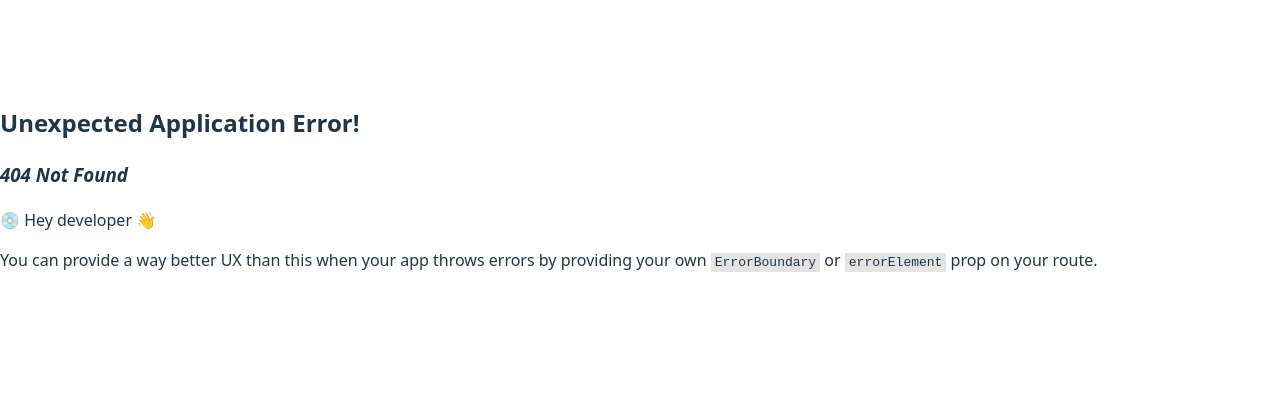
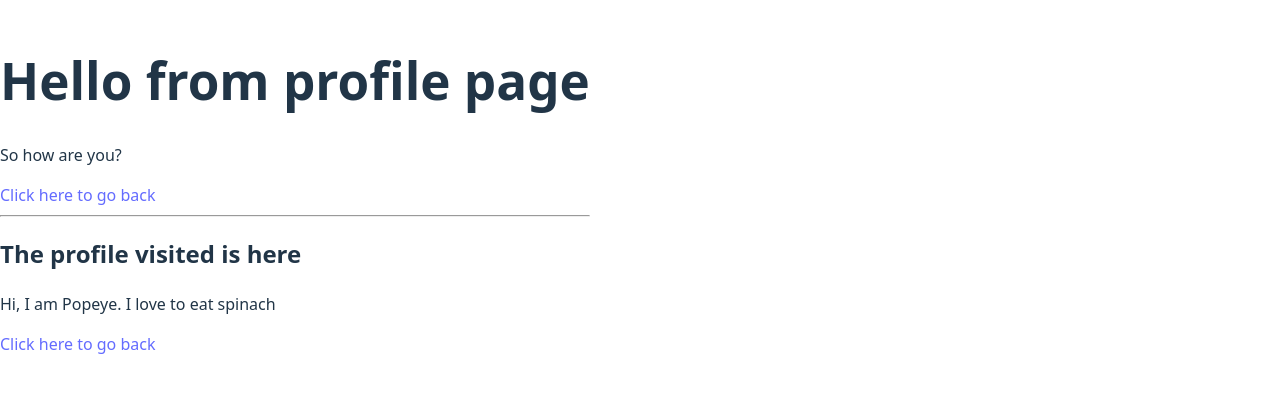
Before and after one commit to nickonyi/React-Routing, a React (Vite) app: page /profile/Popeye in a window 1280 px wide. Before the commit this address had no page. Shown: the part 213-606 px from the top of the page. Built offline with nearby package versions, Linux system fonts and the light colour scheme.

Commit message:
react router

```diff
--- /dev/null
+++ b/src/components/Popeye.jsx
@@ -0,0 +1,10 @@
+import { Link } from 'react-router-dom';
+
+export default function Popeye() {
+  return (
+    <>
+      <p>Hi, I am Popeye. I love to eat spinach</p>
+      <Link to="/">Click here to go back</Link>
+    </>
+  );
+}
--- a/src/components/Profile.jsx
+++ b/src/components/Profile.jsx
@@ -1,8 +1,15 @@
+import { Link } from 'react-router-dom';
+import { Outlet } from 'react-router-dom';
+
 export default function Profile() {
   return (
     <div>
       <h1>Hello from profile page</h1>
       <p>So how are you?</p>
+      <Link to="/">Click here to go back</Link>
+      <hr />
+      <h2>The profile visited is here</h2>
+      <Outlet />
     </div>
   );
 }
--- /dev/null
+++ b/src/components/Spinach.jsx
@@ -0,0 +1,10 @@
+import { Link } from 'react-router-dom';
+
+export default function Spinach() {
+  return (
+    <>
+      <p>Hi, I am Spinach. Popeye loves to eat me!</p>
+      <Link to="/">Click here to go back</Link>
+    </>
+  );
+}
--- a/src/main.jsx
+++ b/src/main.jsx
@@ -4,6 +4,8 @@ import { createBrowserRouter, RouterProvider } from 'react-router-dom';
 import './index.css';
 import App from './App.jsx';
 import Profile from './components/Profile.jsx';
+import Popeye from './components/Popeye.jsx';
+import Spinach from './components/Spinach.jsx';
 
 const router = createBrowserRouter([
   {
@@ -13,6 +15,10 @@ const router = createBrowserRouter([
   {
     path: 'profile',
     element: <Profile />,
+    children: [
+      { path: 'spinach', element: <Spinach /> },
+      { path: 'Popeye', element: <Popeye /> },
+    ],
   },
 ]);
 
```
